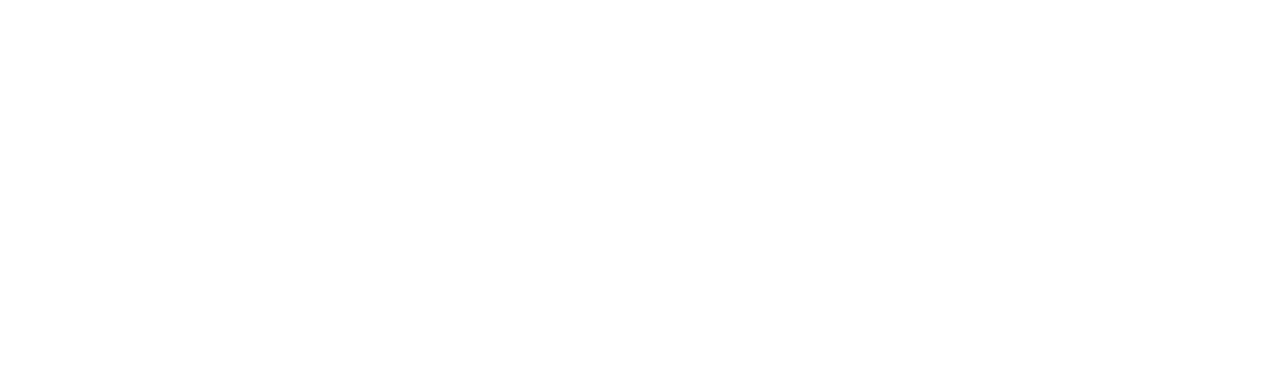
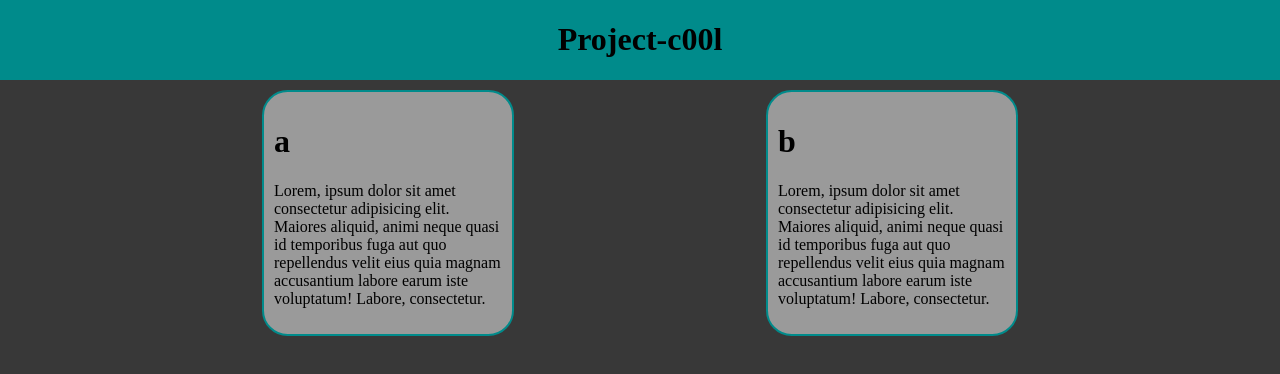
Before and after one commit to JohanNorden/Project-c00l, a plain HTML site: page index.html in a window 1280 px wide. Drawn offline with Linux system fonts and the light colour scheme.

Commit message:
added style stuf

```diff
--- a/index.html
+++ b/index.html
@@ -7,6 +7,20 @@
         <link rel="stylesheet" href="styles.css">
     </head>
     <body>
+        <div class="headline">
+            <h1>Project-c00l</h1>
+        </div>
 
+        <div class = "container">
+            <div class = "box">
+                <h1>a</h1>
+                <p>Lorem, ipsum dolor sit amet consectetur adipisicing elit. Maiores aliquid, animi neque quasi id temporibus fuga aut quo repellendus velit eius quia magnam accusantium labore earum iste voluptatum! Labore, consectetur.</p>
+            </div>
+
+            <div class = "box">
+                <h1>b</h1>
+                <p>Lorem, ipsum dolor sit amet consectetur adipisicing elit. Maiores aliquid, animi neque quasi id temporibus fuga aut quo repellendus velit eius quia magnam accusantium labore earum iste voluptatum! Labore, consectetur.</p>
+            </div>
+        </div>
     </body>
 </html>
--- a/styles.css
+++ b/styles.css
@@ -3,6 +3,38 @@
 }
 
 body{
+    background-color:rgb(56, 56, 56);
     padding: 0;
     margin: 0;
 }
+
+a{
+    text-decoration: none;
+    color: black
+}
+
+.headline{
+    background-color:rgb(0, 139, 139);
+    display: flex;
+    justify-content: center;
+}
+
+.container{
+    display: flex;
+    background-color:rgb(56, 56, 56);
+    padding: 10px;
+    justify-content: space-evenly;
+    flex-wrap: wrap;
+}
+
+.box{
+    background-color: rgb(154, 154, 154);
+    width: 20%;
+    padding: 10px;
+    border-radius: 2vw;
+    border: 2px solid rgb(0, 139, 139);
+}
+
+@media screen and (max-width: 1200px) {
+
+}
```
